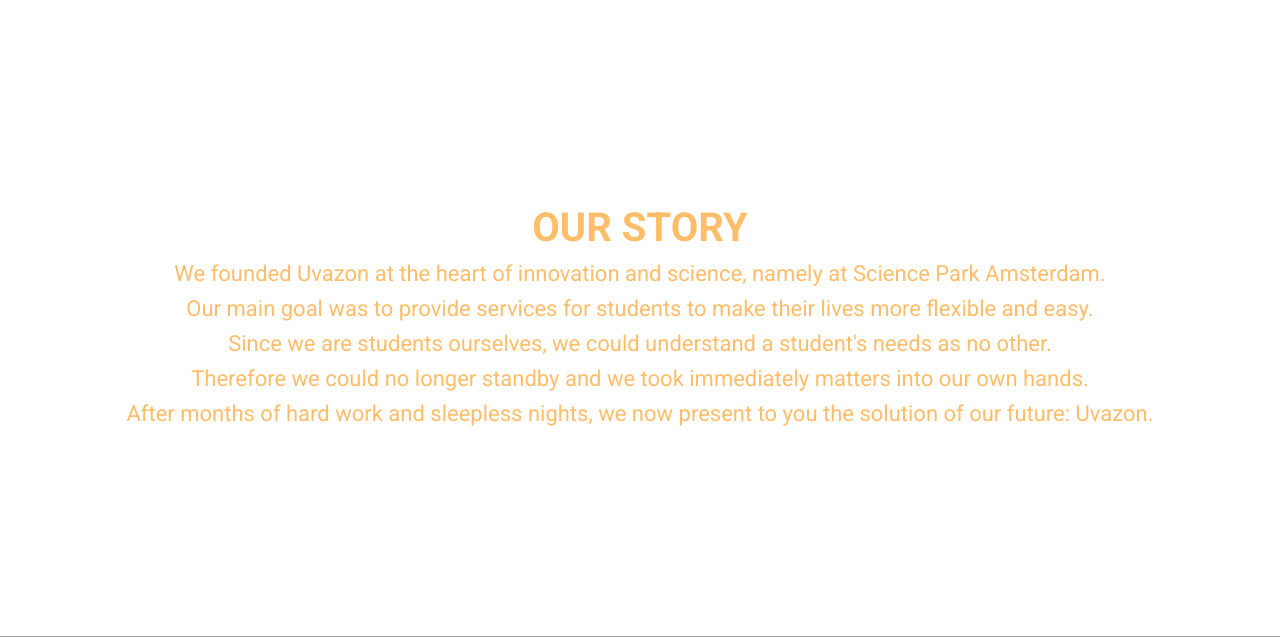
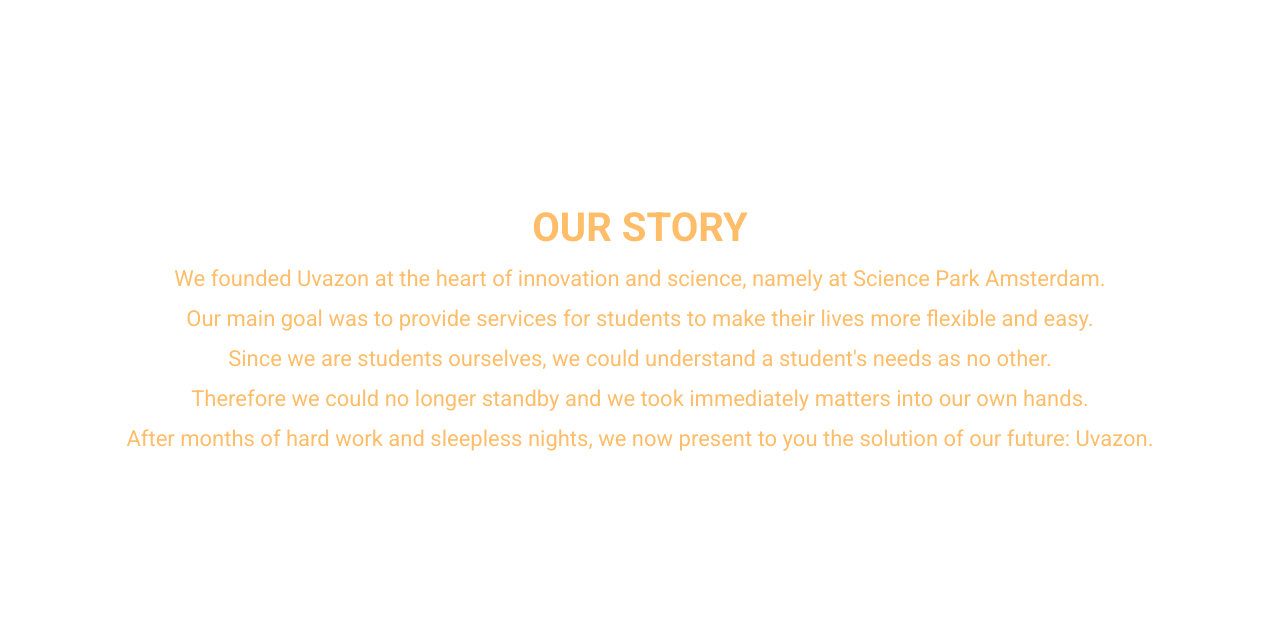
Before and after one commit to jibibo/ki-webtech, a PHP site: page /about.php in a window 1280 px wide. Shown: the part 1151-1788 px from the top of the page. Run offline with PHP 8.4, Linux system fonts and the light colour scheme; grey boxes are pictures that could not be loaded.

Commit message:
about us

```diff
--- a/html/css/about.css
+++ b/html/css/about.css
@@ -44,5 +44,5 @@ body {
 
 .text p {
   font-size: 22px;
-  margin: 10px;
+  margin: 15px;
 }
```
